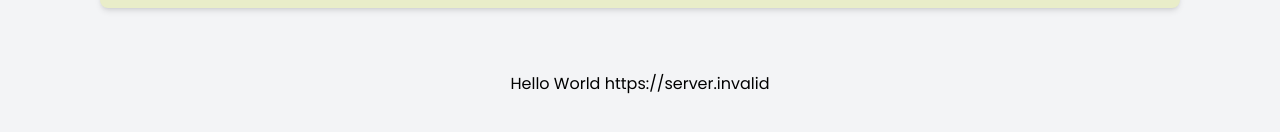
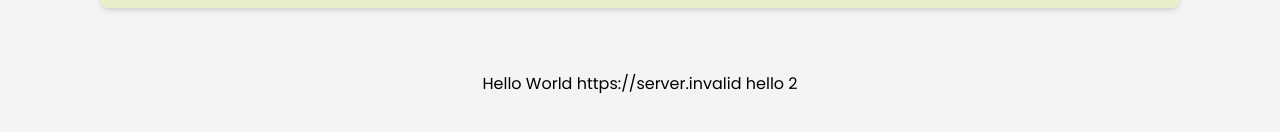
Before and after one commit to ShikharThaQuri/learning-nextjs-again, a Next.js app: page / in a window 1280 px wide. Shown: the part 768-900 px from the top of the page. Built offline with nearby package versions, Linux system fonts and the light colour scheme; no server answers; the database is empty.

Commit message:
Update page.tsx
hello 2 miss

```diff
--- a/src/app/page.tsx
+++ b/src/app/page.tsx
@@ -36,7 +36,7 @@ export default async function Home() {
       </section>
 
       <section className="py-[2rem] text-center">
-        <h1>Hello World {process.env.NEXT_PUBLIC_API_URL} </h1>
+        <h1>Hello World {process.env.NEXT_PUBLIC_API_URL} hello 2 </h1>
       </section>
     </div>
   );
```
